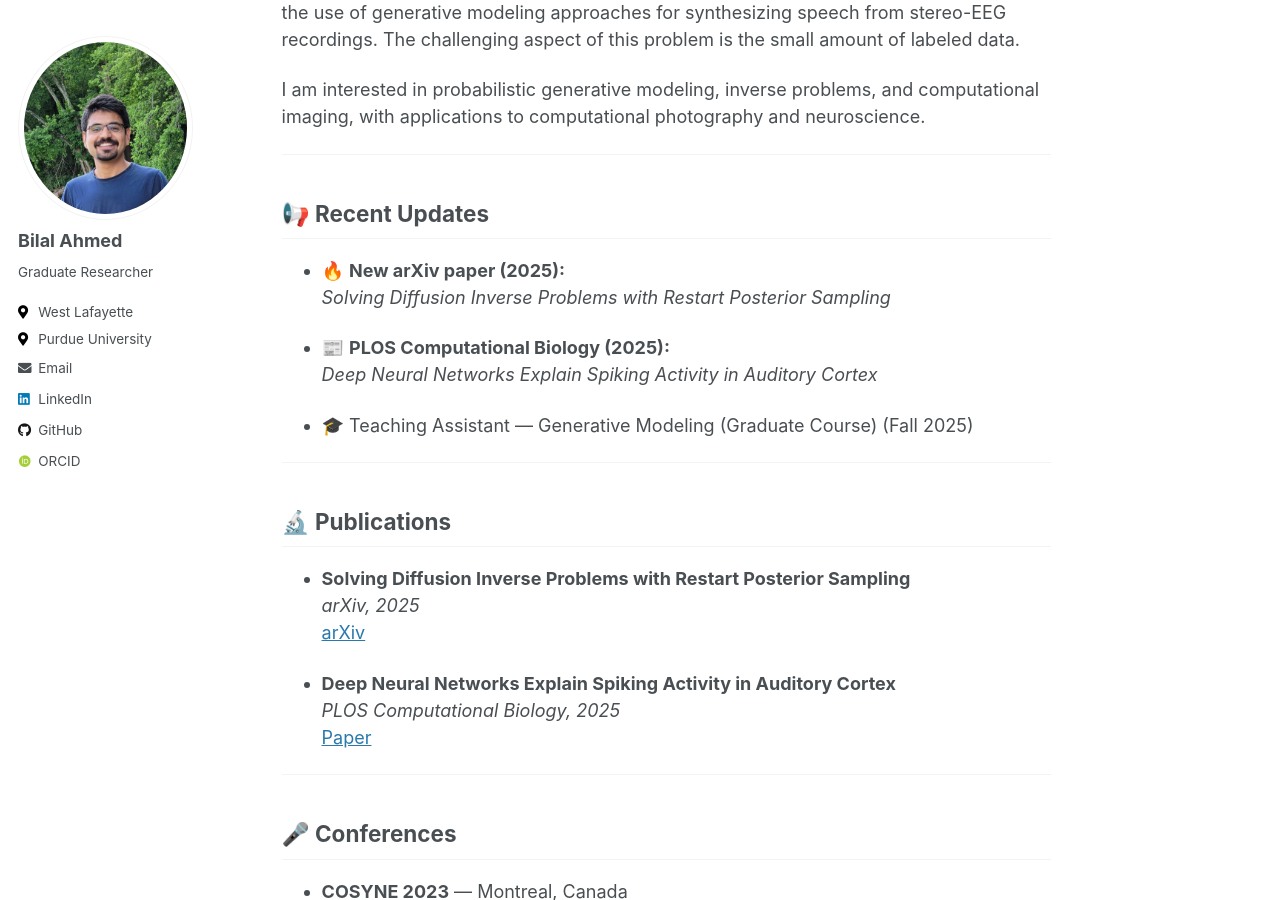
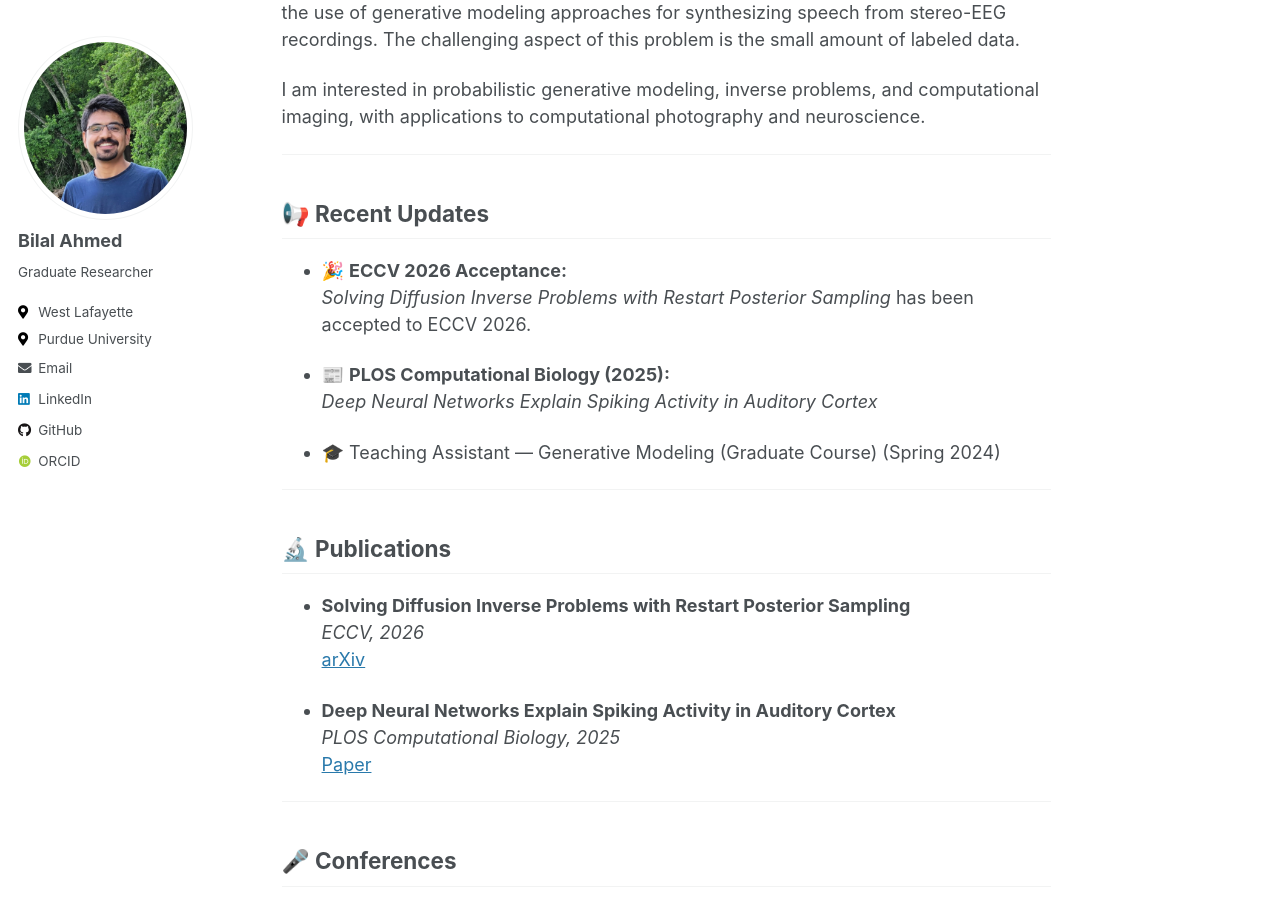
Before and after one commit to bilalhsp/bilalhsp.github.io, a Jekyll site: the page built from _pages/home.md, in a window 1280 px wide and 900 px high, scrolled down 573 px. Built offline with Jekyll 4.4.1, drawn with Linux system fonts in a browser that asks for light colours; some web fonts are replaced.

Commit message:
Update recent updates and publications sections

```diff
--- a/_pages/home.md
+++ b/_pages/home.md
@@ -23,20 +23,20 @@ I am interested in probabilistic generative modeling, inverse problems, and comp
 
 ## 📢 Recent Updates
 
-- 🔥 **New arXiv paper (2025):**
-  *Solving Diffusion Inverse Problems with Restart Posterior Sampling*
+- 🎉 **ECCV 2026 Acceptance:**
+  *Solving Diffusion Inverse Problems with Restart Posterior Sampling* has been accepted to ECCV 2026.
 
 - 📰 **PLOS Computational Biology (2025):**
   *Deep Neural Networks Explain Spiking Activity in Auditory Cortex*
 
-- 🎓 Teaching Assistant — Generative Modeling (Graduate Course) (Fall 2025)
+- 🎓 Teaching Assistant — Generative Modeling (Graduate Course) (Spring 2024)
 
 ---
 
 ## 🔬 Publications
 
 - **Solving Diffusion Inverse Problems with Restart Posterior Sampling**
-  *arXiv, 2025*
+  *ECCV, 2026*
   [arXiv](https://arxiv.org/abs/2511.20705)
 
 - **Deep Neural Networks Explain Spiking Activity in Auditory Cortex**
```
